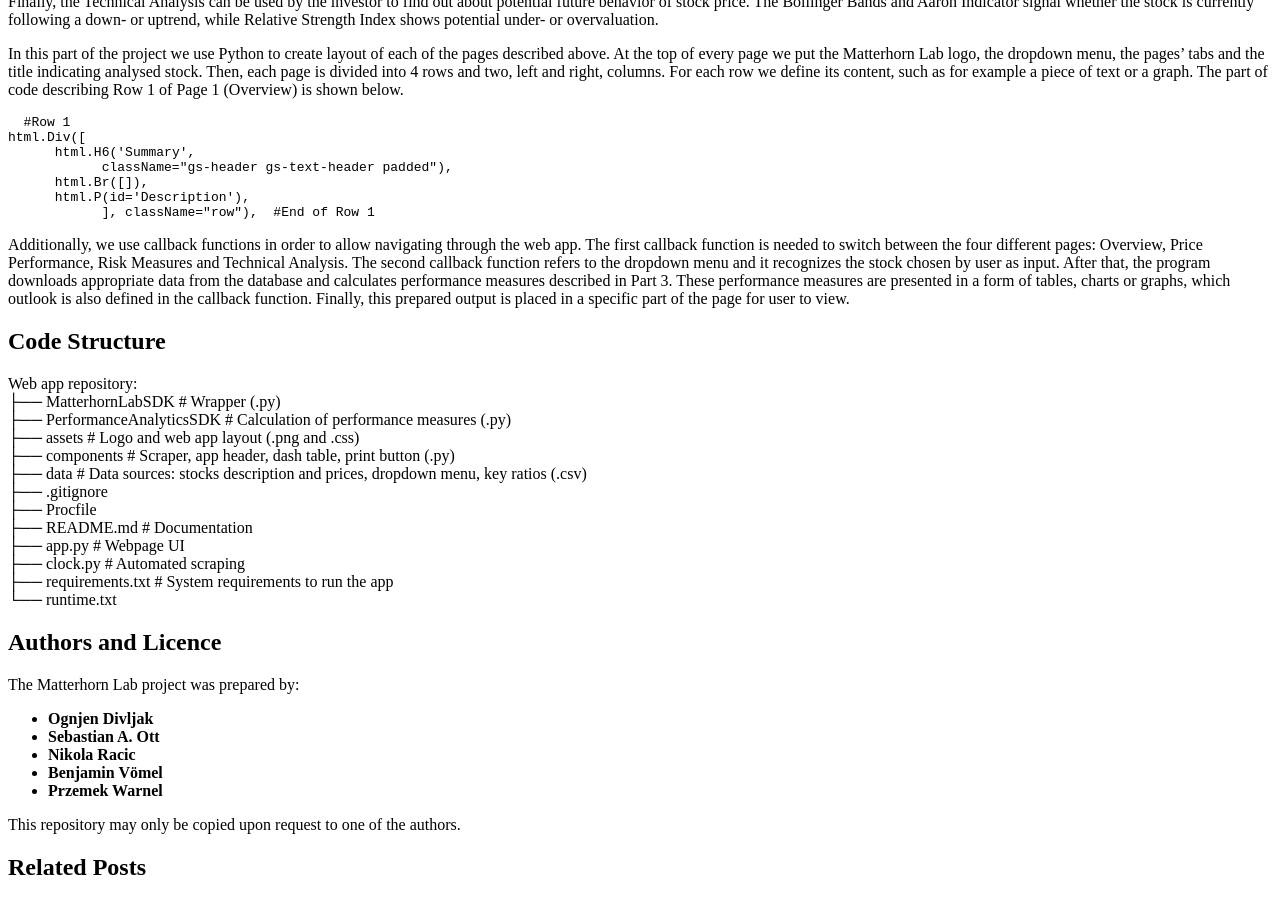
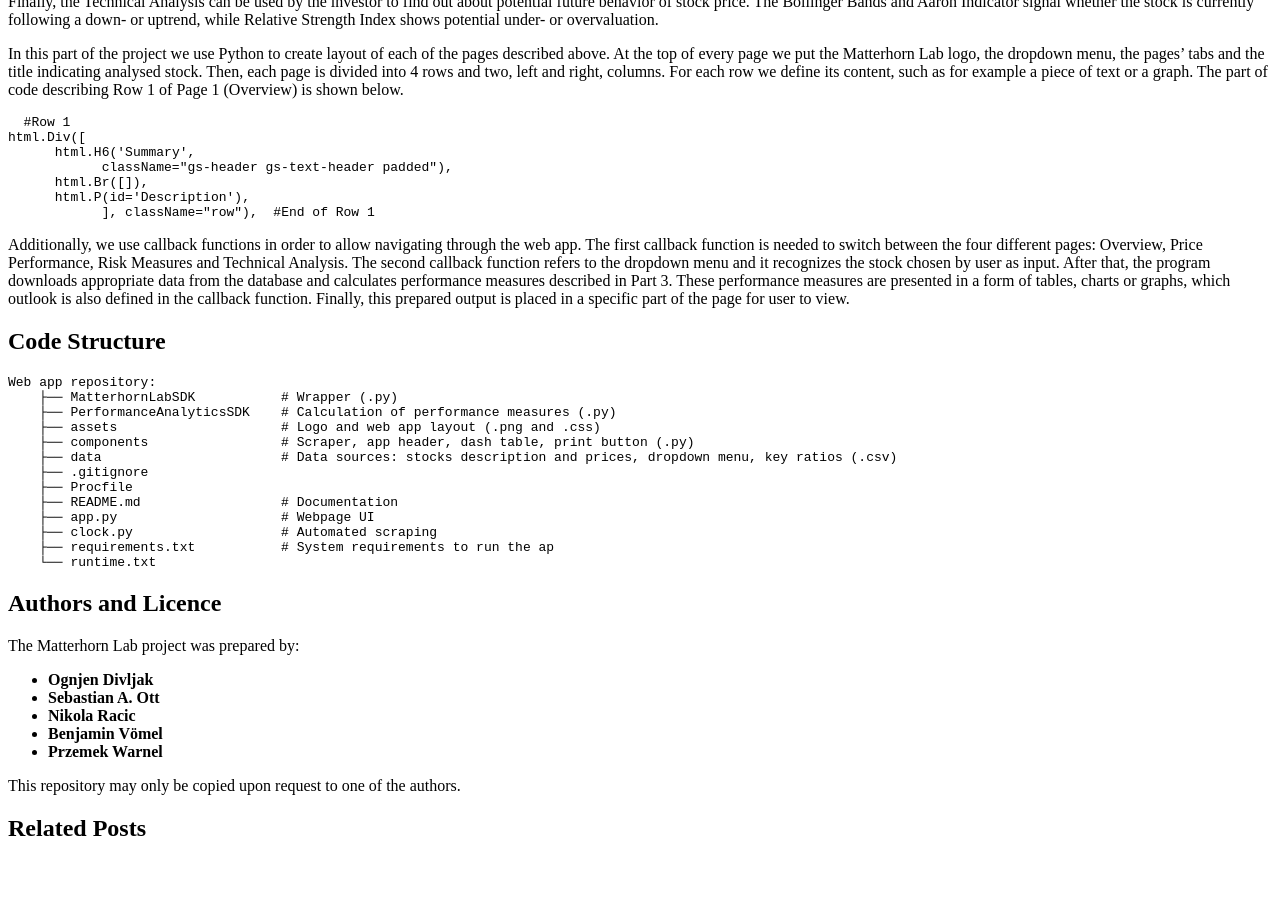
Before and after one commit to matterhornlab/matterhornlab.github.io, a Jekyll site: the page built from _posts/2019-05-24-launch-of-matterhorn-lab.md, in a window 1280 px wide and 900 px high, scrolled down 8599 px. Built offline with Jekyll 4.4.1, drawn with Linux system fonts in a browser that asks for light colours; Markdown is read by kramdown in place of the engine named in the settings; after the commit the page ends 9460 px from its top, so only the background shows below that.

Commit message:
Update 2019-05-24-launch-of-matterhorn-lab.md

````diff
--- a/_posts/2019-05-24-launch-of-matterhorn-lab.md
+++ b/_posts/2019-05-24-launch-of-matterhorn-lab.md
@@ -148,19 +148,22 @@ Additionally, we use callback functions in order to allow navigating through the
 
 
 ## Code Structure
-Web app repository: <br />
-    ├── MatterhornLabSDK           # Wrapper (.py) <br />
-    ├── PerformanceAnalyticsSDK    # Calculation of performance measures (.py) <br />
-    ├── assets                     # Logo and web app layout (.png and .css) <br />
-    ├── components                 # Scraper, app header, dash table, print button (.py) <br />
-    ├── data                       # Data sources: stocks description and prices, dropdown menu, key ratios (.csv) <br />
-    ├── .gitignore                 <br />
-    ├── Procfile                   <br />
-    ├── README.md                  # Documentation <br />
-    ├── app.py                     # Webpage UI <br />
-    ├── clock.py                   # Automated scraping <br />
-    ├── requirements.txt           # System requirements to run the app <br />
+```
+Web app repository:
+    ├── MatterhornLabSDK           # Wrapper (.py)
+    ├── PerformanceAnalyticsSDK    # Calculation of performance measures (.py)
+    ├── assets                     # Logo and web app layout (.png and .css)
+    ├── components                 # Scraper, app header, dash table, print button (.py)
+    ├── data                       # Data sources: stocks description and prices, dropdown menu, key ratios (.csv)
+    ├── .gitignore
+    ├── Procfile
+    ├── README.md                  # Documentation
+    ├── app.py                     # Webpage UI
+    ├── clock.py                   # Automated scraping
+    ├── requirements.txt           # System requirements to run the ap
     └── runtime.txt
+```
+
 
 ## Authors and Licence
 The Matterhorn Lab project was prepared by:
````
